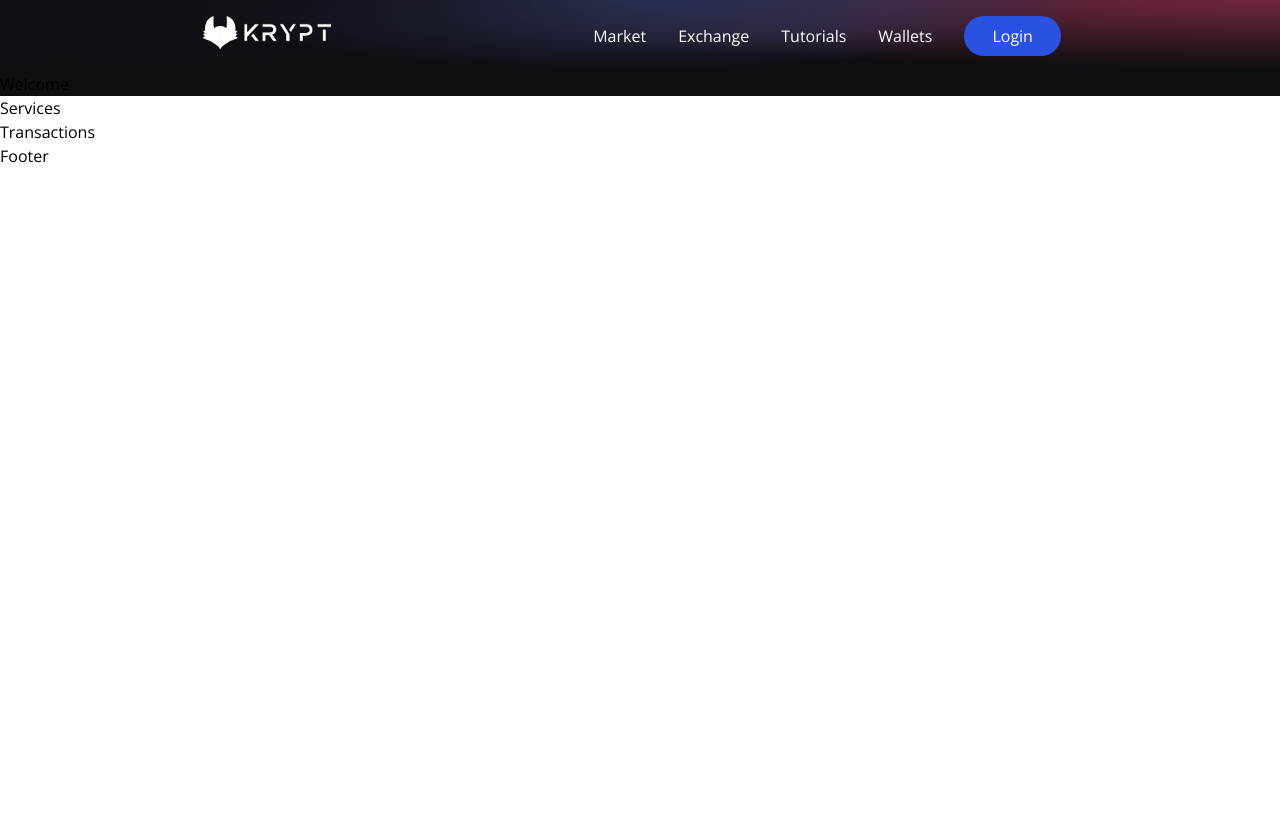
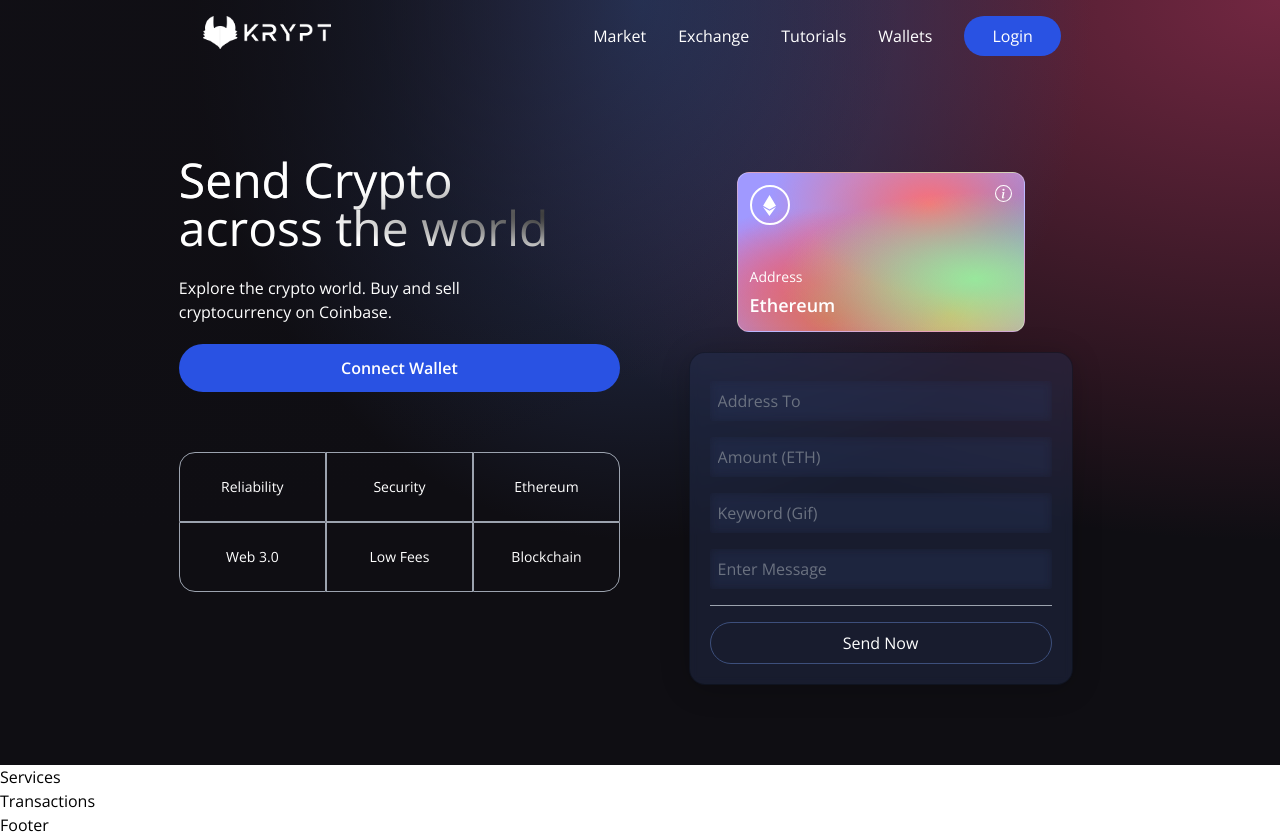
Before and after one commit to locbgiang/sendEth, a React (Vite) app in the folder client/: page / in a window 1280 px wide. Before the commit the page ends 800 px from the top, so only its background shows below. Built offline with nearby package versions, Linux system fonts and the light colour scheme.

Commit message:
welcome finished

```diff
--- a/client/package.json
+++ b/client/package.json
@@ -7,6 +7,7 @@
     "preview": "vite preview"
   },
   "dependencies": {
+    "@tailwindcss/forms": "^0.4.0",
     "ethers": "^5.5.3",
     "react": "^17.0.2",
     "react-dom": "^17.0.2",
--- a/client/src/components/Loader.jsx
+++ b/client/src/components/Loader.jsx
@@ -1,6 +1,8 @@
 const Loader = () => {
     return (
-        <h1>Loader</h1>
+        <div className="flex justify-center items-center py-3">
+            <div className="animate-spin rounded-full h-32 w-32 border-b-2 border-red-700" />
+        </div>
     )
 }
 
--- a/client/src/components/Welcome.jsx
+++ b/client/src/components/Welcome.jsx
@@ -1,6 +1,110 @@
+import { AiFillPlayCircle } from 'react-icons/ai';
+import { SiEthereum } from 'react-icons/si';
+import { BsInfoCircle } from 'react-icons/bs';
+
+import {Loader} from './';
+
+const commonStyles = "min-h-[70px] sm:px-0 px-2 sm:min-w-[120px] flex justify-center items-center border-[0.5px] border-gray-400 text-sm font-light text-white";
+
+const Input = ({placeholder, name, type, value, handleChange}) => (
+    <input
+        placeholder= {placeholder}
+        type={type}
+        step="0.0001"
+        value={value}
+        onChange={()=>handleChange(e, name)}
+        className="my-2 w-full rounded-sm p-2 outline-none bg-transparent text-white border-none white-glassmorphism"
+    />
+)
+
 const Welcome = () => {
+    const connectWallet = () =>{
+
+    }
+    const handleSubmit = () =>{
+
+    }
     return (
-        <h1>Welcome</h1>
+        <div className="flex w-full justify-center items-center">
+            <div className="flex mf:flex-row flex-col items-start justify-between md:p-20 py-12 px-4">
+                <div className=" flex flex-1 justify-start flex-col mf:mr-10">
+                    <h1 className="text-3xl sm:text-5xl text-white text-gradient py-1">
+                        Send Crypto <br /> across the world
+                    </h1>
+                    <p className="text-left mt-5 text-white font-light md:w-9/12 w-11/12 text-base">
+                        Explore the crypto world. Buy and sell cryptocurrency on Coinbase.
+                    </p>
+                    <button
+                        type="button"
+                        onClick={connectWallet}
+                        className="flex flex-row justify-center items-center my-5 bg-[#2952e3] p-3 rounded-full cursor-pointer hover:bg-[#2546bd]"
+                    >
+                        <p className="text-white text-base font-semibold">
+                            Connect Wallet
+                        </p>
+                    </button>
+                    <div className="grid sm:grid-cols-3 grid-cols-2 w-full mt-10">
+                        <div className={`rounded-tl-2xl ${commonStyles}`}>
+                            Reliability
+                        </div>
+                        <div className={commonStyles}>
+                            Security
+                        </div>
+                        <div className={`rounded-tr-2xl ${commonStyles}`}>
+                            Ethereum
+                        </div>
+                        <div className={`rounded-bl-2xl ${commonStyles}`}>
+                            Web 3.0
+                        </div>
+                        <div className={commonStyles}>
+                            Low Fees
+                        </div>
+                        <div className={`rounded-br-2xl ${commonStyles}`}>
+                            Blockchain
+                        </div>
+                    </div>
+                </div>
+                <div className="flex flex-col flex-1 items-center justify-start w-full mf:mt-0 mt-10">
+                    <div className="p-3 justify-end items-start flex-col rounded-xl h-40 sm:w-72 w-full my-5 eth-card white-glassmorphism">
+                        <div className="flex justify-between flex-col w-full h-full">
+                            <div className="flex justify-between items-start">
+                                <div className="w-10 h-10 rounded-full border-2 border-white flex justify-center items-center">
+                                    <SiEthereum fontSize={21} color="#fff" />
+                                </div>
+                                <BsInfoCircle fontSize={17} color="#fff" />
+                            </div>
+                            <div>
+                                <p className="text-white font-light text-sm">
+                                    Address
+                                </p>
+                                <p className="text-white font-semibold text-lg mt-1">
+                                    Ethereum
+                                </p>
+                            </div>
+                        </div>
+                    </div>
+                    <div className="p-5 sm:w-96 w-full flex flex-col justify-start items-center blue-glassmorphism">
+                        <Input placeholder="Address To" name="addressTo" type="text" handleChange={()=>{}} />
+                        <Input placeholder="Amount (ETH)" name="amount" type="number" handleChange={()=>{}} />
+                        <Input placeholder="Keyword (Gif)" name="keyword" type="text" handleChange={()=>{}} />
+                        <Input placeholder="Enter Message" name="message" type="text" handleChange={()=>{}} />
+                        <div className="h-[1px] w-full bg-gray-400 my-2"/>
+                        {false
+                            ? <Loader />
+                            : (
+                                <button
+                                    type="button"
+                                    onClick={handleSubmit}
+                                    className="text-white w-full mt-2 border-[1px] p-2 border-[#3d4f7c] rounded-full cursor-pointer"
+                                >
+                                    Send Now
+                                </button>
+                        )}
+                    </div>
+                </div>
+            </div>
+        </div>
+
     )
 }
 
--- a/client/tailwind.config.js
+++ b/client/tailwind.config.js
@@ -1,9 +1,35 @@
 module.exports = {
-  content: [
-    "./src/**/*.{js,jsx,ts,tsx}",
-  ],
+  purge: ["./src/**/*.{js,jsx,ts,tsx}", "./public/index.html"],
+  mode: "jit",
+  darkMode: false, // or 'media' or 'class'
   theme: {
+    fontFamily: {
+      display: ["Open Sans", "sans-serif"],
+      body: ["Open Sans", "sans-serif"],
+    },
+    extend: {
+      screens: {
+        mf: "990px",
+      },
+      keyframes: {
+        "slide-in": {
+          "0%": {
+            "-webkit-transform": "translateX(120%)",
+            transform: "translateX(120%)",
+          },
+          "100%": {
+            "-webkit-transform": "translateX(0%)",
+            transform: "translateX(0%)",
+          },
+        },
+      },
+      animation: {
+        "slide-in": "slide-in 0.5s ease-out",
+      },
+    },
+  },
+  variants: {
     extend: {},
   },
-  plugins: [],
-}
+  plugins: [require("@tailwindcss/forms")],
+};
```
Also changed, not shown: 1 other file (tests, documents, lock files or other folders).
